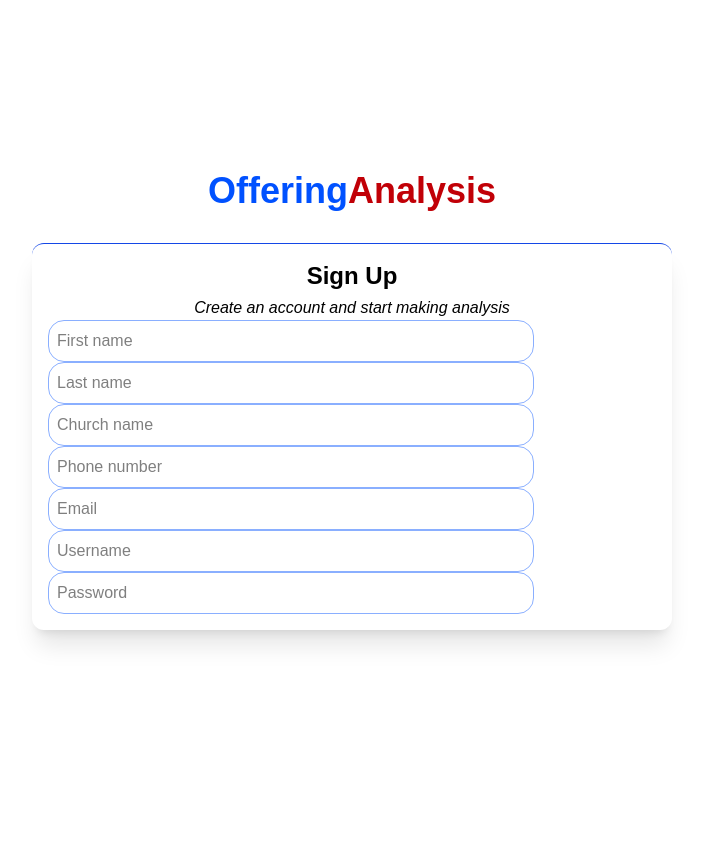
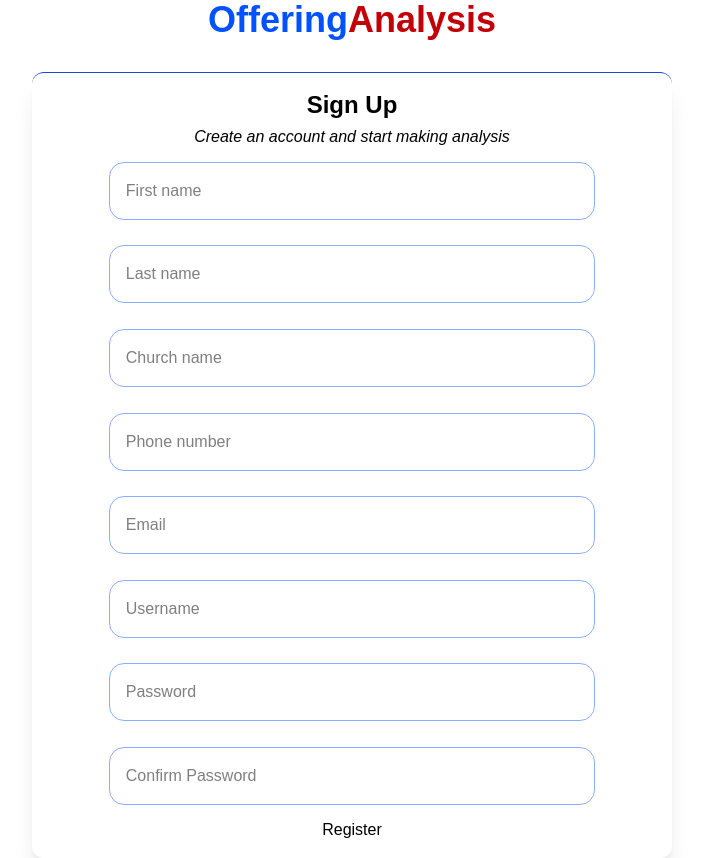
Before and after one commit to SamGombs20/OfferingAnalysisWeb, a Next.js app: page /auth in a window 1280 px wide. Shown: the whole page, without its empty margins (288-991 px from the left). Before the commit the page ends 800 px from the top, so only its background shows below. Built offline with nearby package versions, Linux system fonts and the light colour scheme.

Commit message:
Update:Registration form UI dev

```diff
--- a/app/components/registration_form.tsx
+++ b/app/components/registration_form.tsx
@@ -11,10 +11,11 @@ export const RegistrationForm =()=>{
                     <input type="text" placeholder="First name" className="user-input"/>
                     <input type="text" placeholder="Last name" name="lastName" className="user-input" />
                     <input type="text" placeholder="Church name" name="church" className="user-input"/>
-                    <input type="number" name="phoneNumber" placeholder="Phone number" className="user-input"/>
+                    <input type="text" name="phoneNumber" placeholder="Phone number" className="user-input"/>
                     <input type="email" name="email" placeholder="Email" className="user-input"/>
                     <input type="text" name="username" placeholder="Username" className="user-input"/>
-                    <input type="text" placeholder="Password" name="password" className="user-input"/>
+                    <input type="password" placeholder="Password" name="password" className="user-input"/>
+                    <input type="password" name="confirmPassword" placeholder="Confirm Password" className="user-input" />                     <button className="">Register</button>
                 </div>
             </form>
         </div>
--- a/app/globals.css
+++ b/app/globals.css
@@ -23,11 +23,12 @@ body {
   color:var(--primary-red)
 }
 .user-input{
-  padding: 0.5rem;
-  border-radius: 1rem;
+  padding: 1rem;
+  border-radius: 15px;
   border: 1px solid var(--light-bl);
   width:80%;
   transition: all 0.3s ease-in-out;
+  margin: 0.8rem auto;
 }
 .user-input:focus{
   outline:none;
```
